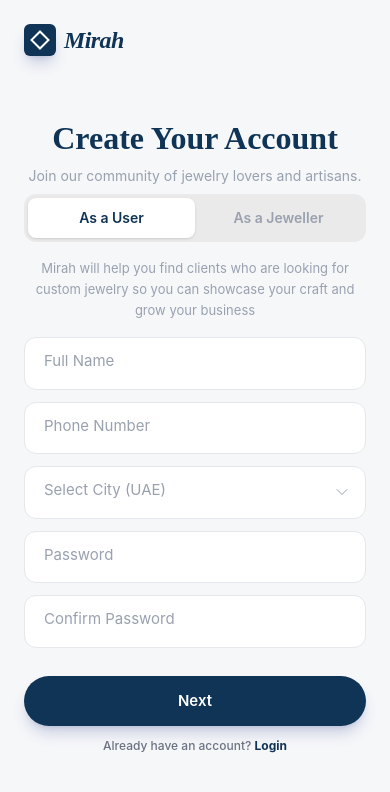
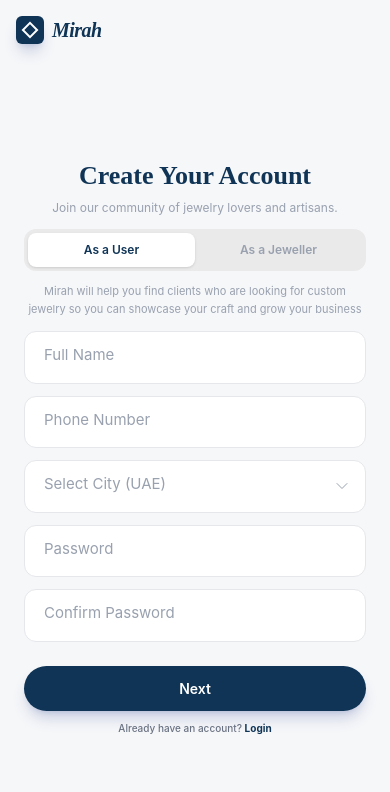
Before and after one commit to NITESH-JAT/mirah-frontend, a React (Vite) app: page /register in a window 390 px wide. Shown: the top 792 px of the page. Built offline with nearby package versions, Linux system fonts and the light colour scheme.

Commit message:
adjusted margin in from logo in register form

```diff
--- a/src/components/AuthForms.jsx
+++ b/src/components/AuthForms.jsx
@@ -279,22 +279,22 @@ export const RegisterForm = () => {
 
   return (
     <div className="w-full">
-      <div className="text-center mb-2 lg:mb-4">
-        <h1 className="font-serif text-[32px] lg:text-[26px] font-bold text-primary-dark mb-1 lg:mb-0.5">Create Your Account</h1>
-        <p className=" text-center font-sans text-gray-400 text-sm lg:text-[12px]">Join our community of jewelry lovers and artisans.</p>
+      <div className="text-center mb-3 sm:mb-2 lg:mb-4">
+        <h1 className="font-serif text-[26px] sm:text-[28px] md:text-[30px] lg:text-[26px] font-bold text-primary-dark mb-1 sm:mb-1 lg:mb-0.5">Create Your Account</h1>
+        <p className="text-center font-sans text-gray-400 text-[12px] sm:text-[13px] md:text-sm lg:text-[12px]">Join our community of jewelry lovers and artisans.</p>
       </div>
 
-      <div className="bg-[#EBEAEA] p-1 lg:p-0.5 rounded-xl lg:rounded-[8px] mb-4 lg:mb-3 flex">
+      <div className="bg-[#EBEAEA] p-1 lg:p-0.5 rounded-xl lg:rounded-[8px] mb-3 sm:mb-3.5 lg:mb-3 flex">
         <button
           onClick={() => setRole('user')}
-          className={`flex-1 cursor-pointer py-2.5 lg:py-1.5 rounded-lg lg:rounded-[6px] text-sm lg:text-[11px] font-semibold transition-all font-sans
+          className={`flex-1 cursor-pointer py-2 sm:py-2.5 lg:py-1.5 rounded-lg lg:rounded-[6px] text-[12px] sm:text-sm lg:text-[11px] font-semibold transition-all font-sans
             ${role === 'user' ? 'bg-white text-primary-dark shadow-sm' : 'text-gray-400 hover:text-gray-600 hover:bg-gray-200/50'}`}
         >
           As a User
         </button>
         <button
           onClick={() => setRole('seller')}
-          className={`flex-1 cursor-pointer py-2.5 lg:py-1.5 rounded-lg lg:rounded-[6px] text-sm lg:text-[11px] font-semibold transition-all font-sans
+          className={`flex-1 cursor-pointer py-2 sm:py-2.5 lg:py-1.5 rounded-lg lg:rounded-[6px] text-[12px] sm:text-sm lg:text-[11px] font-semibold transition-all font-sans
             ${role === 'seller' ? 'bg-white text-primary-dark shadow-sm' : 'text-gray-400 hover:text-gray-600 hover:bg-gray-200/50'}`}
         >
           As a Jeweller
@@ -302,7 +302,7 @@ export const RegisterForm = () => {
       </div>
 
 
-      <p className="text-center text-[13px] lg:text-[10px] text-gray-400 mb-4 lg:mb-4 leading-relaxed px-1">
+      <p className="text-center text-[11px] sm:text-[12px] md:text-[13px] lg:text-[10px] text-gray-400 mb-3 sm:mb-3.5 lg:mb-4 leading-relaxed px-1">
         Mirah will help you find clients who are looking for custom jewelry so you can showcase your craft and grow your business
       </p>
 
@@ -380,12 +380,12 @@ export const RegisterForm = () => {
 
       <button
         onClick={handleRegister}
-        className="w-full cursor-pointer bg-primary-dark text-white py-3.5 lg:py-2 rounded-full text-[15px] lg:text-[12px] font-semibold shadow-lg shadow-blue-900/20 mt-4 lg:mt-1 active:scale-[0.98] hover:bg-primary-dark/90 transition-all font-sans"
+        className="w-full cursor-pointer bg-primary-dark text-white py-3 sm:py-3.5 lg:py-2 rounded-full text-[14px] sm:text-[15px] lg:text-[12px] font-semibold shadow-lg shadow-blue-900/20 mt-3 sm:mt-3.5 lg:mt-1 active:scale-[0.98] hover:bg-primary-dark/90 transition-all font-sans"
       >
         Next
       </button>
 
-      <p className="text-center text-xs lg:text-[10px] text-gray-500 mt-3 lg:mt-3 font-sans font-medium">
+      <p className="text-center text-[10px] sm:text-xs lg:text-[10px] text-gray-500 mt-2.5 sm:mt-3 lg:mt-3 font-sans font-medium">
         Already have an account? <span onClick={() => navigate('/login')} className="text-primary-dark font-bold cursor-pointer hover:underline">Login</span>
       </p>
     </div>
--- a/src/components/AuthLayout.jsx
+++ b/src/components/AuthLayout.jsx
@@ -10,15 +10,15 @@ export default function AuthLayout({ children }) {
       <div className="w-full lg:w-1/2 h-full flex flex-col relative bg-[#F6F7F9] overflow-y-auto overflow-x-hidden">
 
 
-        <div className="absolute top-6 left-6 lg:left-8 z-10 flex items-center gap-2">
-          <div className="w-8 h-8 bg-primary-dark rounded-md flex items-center justify-center shadow-lg shadow-blue-900/20">
-            <div className="w-3.5 h-3.5 border-2 border-white rotate-45"></div>
+        <div className="absolute top-4 sm:top-5 md:top-6 left-4 sm:left-5 md:left-6 lg:left-8 z-10 flex items-center gap-2">
+          <div className="w-7 h-7 sm:w-8 sm:h-8 bg-primary-dark rounded-md flex items-center justify-center shadow-lg shadow-blue-900/20">
+            <div className="w-3 h-3 sm:w-3.5 sm:h-3.5 border-2 border-white rotate-45"></div>
           </div>
-          <span className="font-serif text-2xl text-primary-dark font-bold italic tracking-tight">Mirah</span>
+          <span className="font-serif text-xl sm:text-2xl text-primary-dark font-bold italic tracking-tight">Mirah</span>
         </div>
 
 
-        <div className="flex-1 flex flex-col items-center justify-center w-full min-h-[600px] lg:min-h-0 pt-16 pb-10 px-6 lg:px-6 lg:pt-14 lg:pb-0">
+        <div className="flex-1 flex flex-col items-center justify-center w-full min-h-0 pt-20 sm:pt-24 md:pt-28 pb-8 sm:pb-10 px-6 lg:px-6 lg:pt-14 lg:pb-0">
 
           <div className="w-full max-w-[380px] lg:max-w-[320px] animate-fade-in mx-auto">
             {children}
--- a/vite.config.js
+++ b/vite.config.js
@@ -5,4 +5,7 @@ import tailwindcss from '@tailwindcss/vite'
 // https://vite.dev/config/
 export default defineConfig({
   plugins: [react(),tailwindcss()],
+  server: {
+    allowedHosts: true
+  },
 })
```
